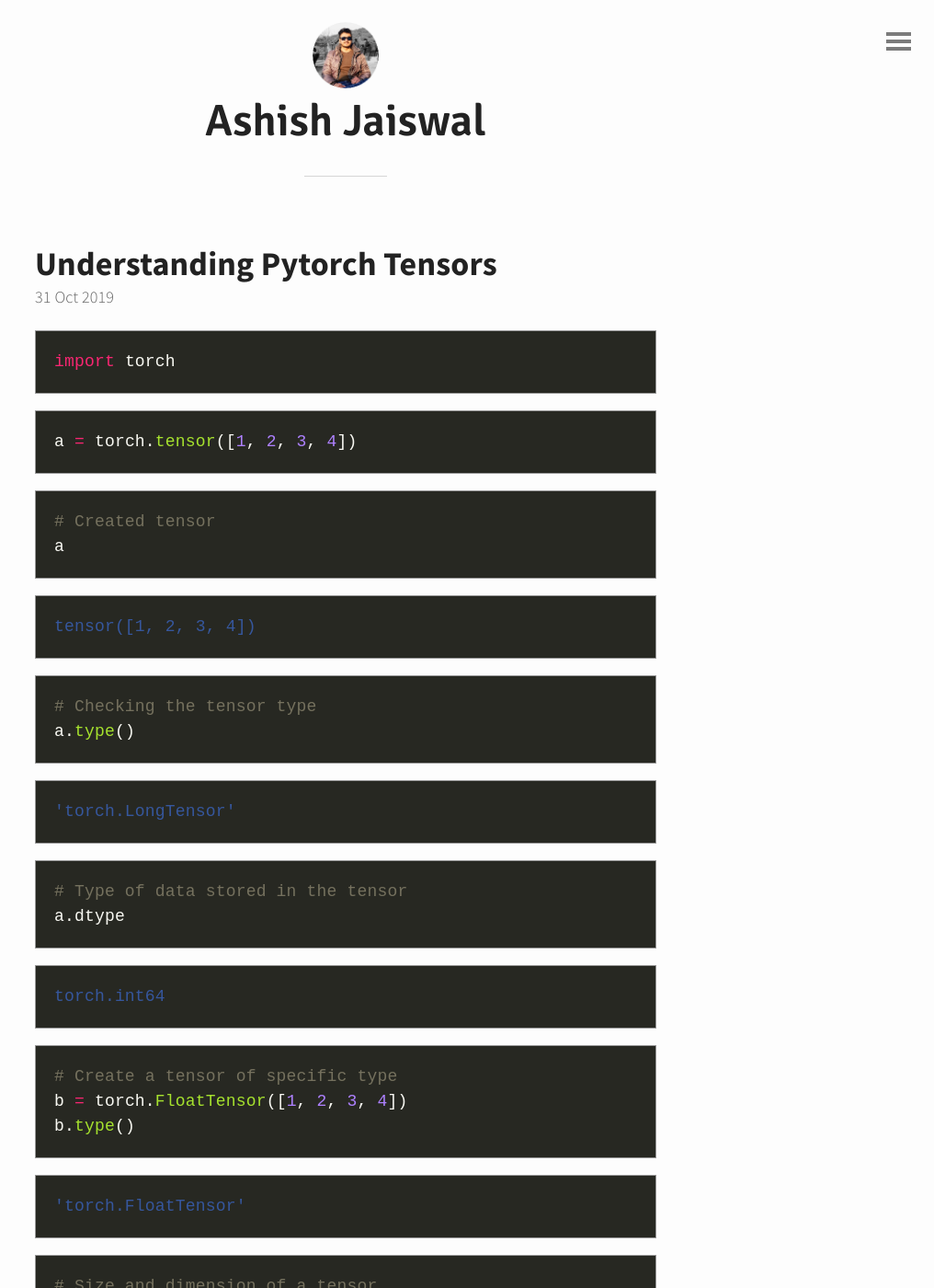
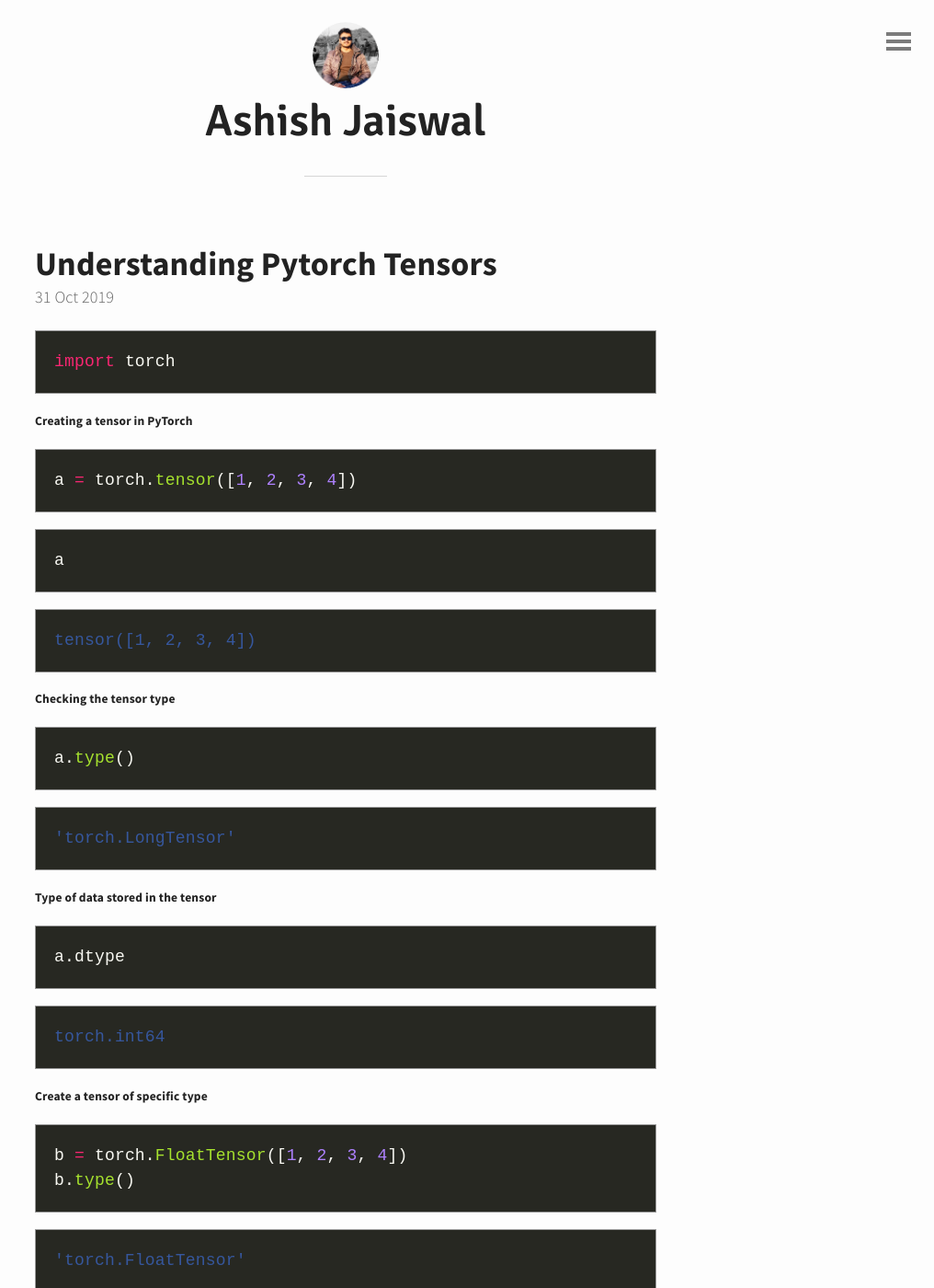
Before and after one commit to asheeshcric/blog, a Jekyll site: the page built from _posts/2019-10-31-understanding-pytorch-tensors.md, in a window 1280 px wide and 1400 px high. Shown: the whole window at 92% size, without its empty margins (264-1280 px from the left). Built offline with Jekyll 4.4.1, drawn with Linux system fonts in a browser that asks for light colours; comment, search, counter and statistics services are not loaded; some of the changed text lies outside the part shown.

Commit message:
Fix code formatting and styling

````diff
--- a/_posts/2019-10-31-understanding-pytorch-tensors.md
+++ b/_posts/2019-10-31-understanding-pytorch-tensors.md
@@ -1,6 +1,8 @@
 ```python
 import torch
 ```
+
+###### Creating a tensor in PyTorch
 
 
 ```python
@@ -9,7 +11,6 @@ a = torch.tensor([1, 2, 3, 4])
 
 
 ```python
-# Created tensor
 a
 ```
 
@@ -20,9 +21,10 @@ a
 
 
 
+###### Checking the tensor type
+
 
 ```python
-# Checking the tensor type
 a.type()
 ```
 
@@ -33,9 +35,10 @@ a.type()
 
 
 
+###### Type of data stored in the tensor
+
 
 ```python
-# Type of data stored in the tensor
 a.dtype
 ```
 
@@ -46,9 +49,10 @@ a.dtype
 
 
 
+###### Create a tensor of specific type
+
 
 ```python
-# Create a tensor of specific type
 b = torch.FloatTensor([1, 2, 3, 4])
 b.type()
 ```
@@ -60,9 +64,10 @@ b.type()
 
 
 
+###### Size and dimension of a tensor
+
 
 ```python
-# Size and dimension of a tensor
 print(a.size())
 print(a.ndimension())
 ```
@@ -71,9 +76,10 @@ print(a.ndimension())
     1
 
 
+###### Adding a new dimension to a tensor
+
 
 ```python
-# Adding a new dimension to a tensor
 a_col = a.view(4, 1) # 4 rows and 1 column
 # OR
 a_col = a.view(-1, 1) # In case you don't know the number of rows, both do the same thing
@@ -218,9 +230,10 @@ torch.linspace(-2, 2, steps=9).type(torch.IntTensor)
 
 
 
+###### Plotting a sin(x) function
+
 
 ```python
-# Plotting a sin(x) function
 x = torch.linspace(0, 2*np.pi, 100)
 y = torch.sin(x)
 
@@ -232,7 +245,7 @@ plt.plot(x.numpy(), y.numpy())
 
 
 
-    [<matplotlib.lines.Line2D at 0x7f8cc3d07780>]
+    [<matplotlib.lines.Line2D at 0x7f8cc37d9940>]
 
 
 
````
Also changed, not shown: other parts of _posts/2019-10-31-understanding-pytorch-tensors.md (+6 -0 lines).
